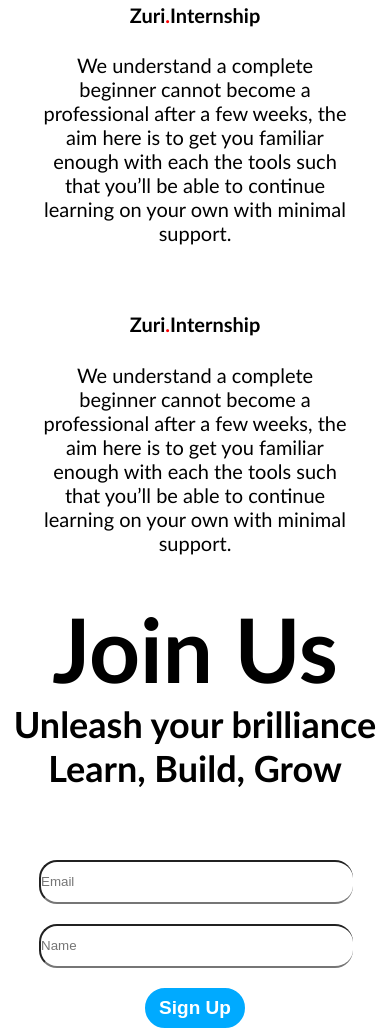
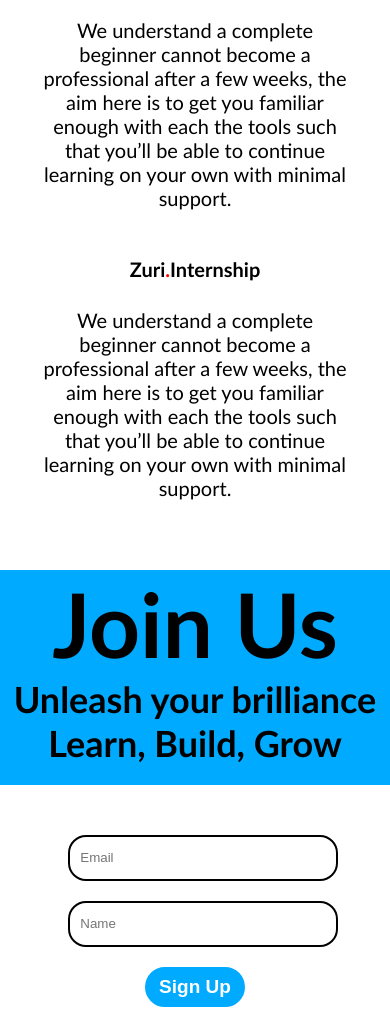
Before and after one commit to KoredeDavid/zuri-page, a plain HTML site: page index.html in a window 390 px wide. Shown: the part 2070-3101 px from the top of the page. Drawn offline with nearby package versions, Linux system fonts and the light colour scheme.

Commit message:
Ajusted style.css

```diff
--- a/style/style.css
+++ b/style/style.css
@@ -130,35 +130,12 @@ body{
     width: 300px;
     height: 40px;
     border-radius: 18px;
+    border: 2px solid black;
+
     padding-left: 10px;
 }
 
-/*
 
-button {
-    padding: 0;
-    border: none;
-    font: inherit;
-    color: inherit;
-    background-color: transparent;
-    cursor: pointer;
-    opacity: 1;
-    transition: 0.3s;
-  }
-
-button:focus {
-    outline: 0;
-  }
-
-button {
-    padding: 1px;
-    margin: 1px;
-    width: 100px;
-    height: 40px;
-    font-size: 24px;
-    font-weight: 700;
-
-  } */
 
   button{
     width: 100px;
@@ -197,7 +174,7 @@ footer div:first-child{
 
 @media screen and (max-width:1022px) {
     .zuri-training{
-        display: block;
+       float: none;
         width: 80%;
         margin:0 10% 20px 10%;
         padding: 0 0px;
@@ -214,14 +191,14 @@ footer div:first-child{
 }
 
 .join-us{
-    background: none;
+    background: #00AAFF;
     color:black
 }
 
 
 .form{
     display:block;
-    display: block;
+
     margin-left:auto;
     margin-right:auto;
     margin-top: 15px;
@@ -231,10 +208,10 @@ footer div:first-child{
 
 .form input{
     display: block;
-    width: 80%;
-    margin:0 10% 20px 10%;
-    padding: 0 0px;
-    border-right: none
+    width: 65%;
+    margin:0 17.5% 20px 17.5%;
+    padding-left: 10px;
+
 }
 
 
```
